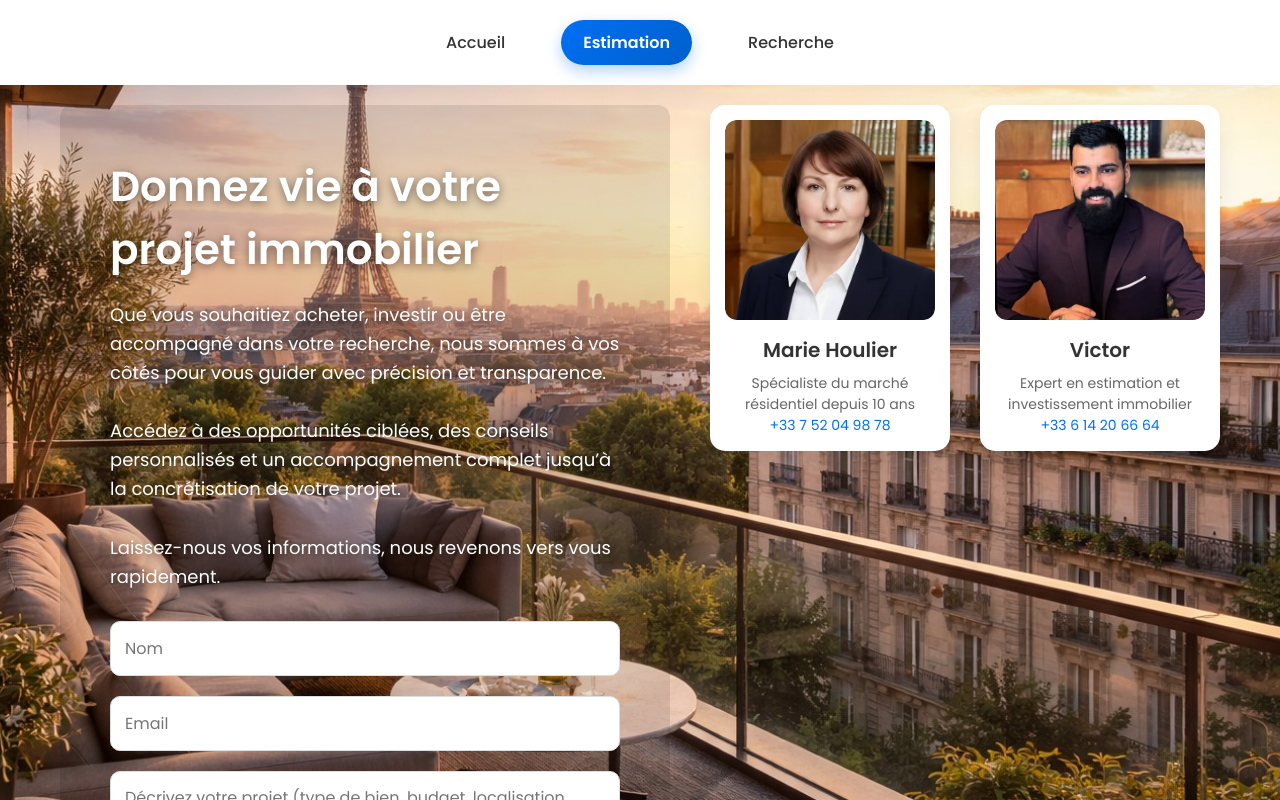
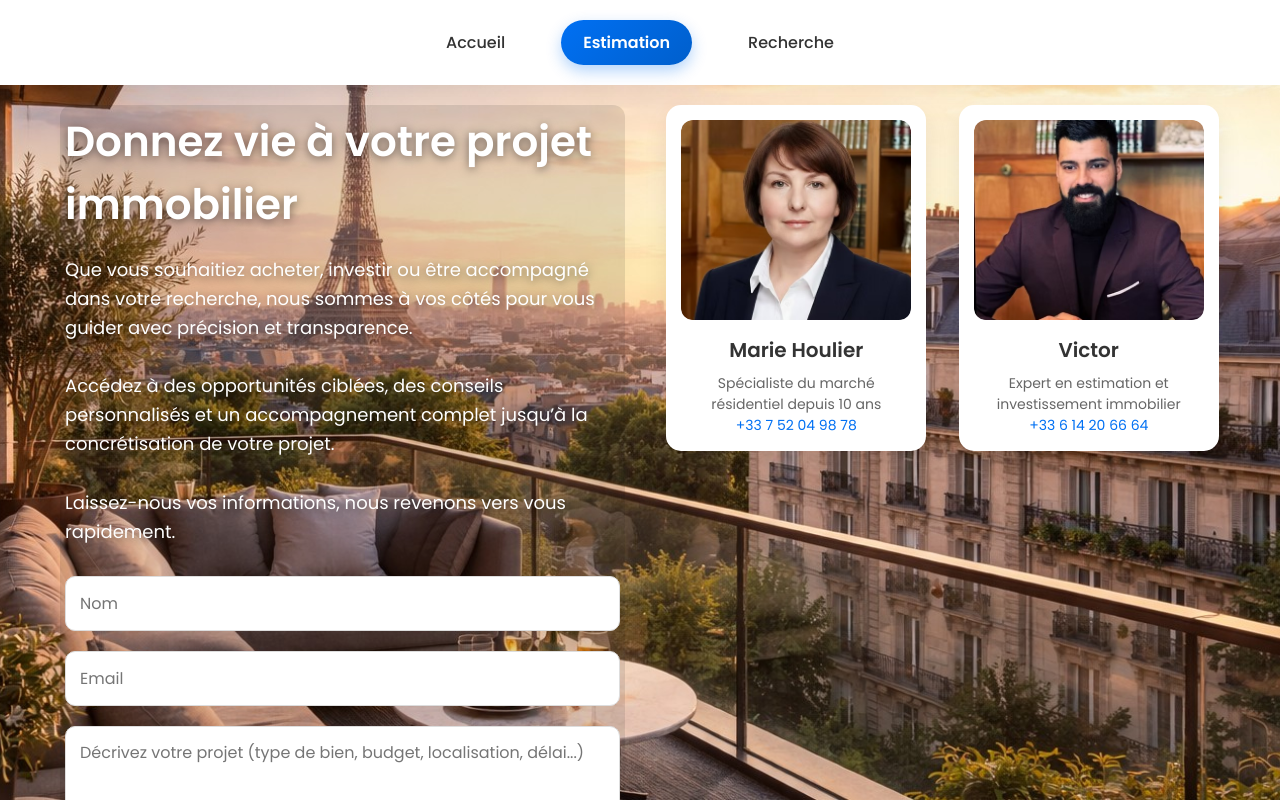
Before and after one commit to Juju-kpi/estimation_immo, a Next.js app: page /contact in a window 1280 px wide. Shown: the top 800 px of the page. Built offline with nearby package versions, Linux system fonts and the light colour scheme.

Commit message:
Update globals.css

```diff
--- a/app/globals.css
+++ b/app/globals.css
@@ -416,7 +416,7 @@ body {
 }
 .contact-form-section {
   background: rgba(0,0,0,0.1);
-  padding: 50px;
+  padding: 5px;
   border-radius: 12px;
 }
 
```
